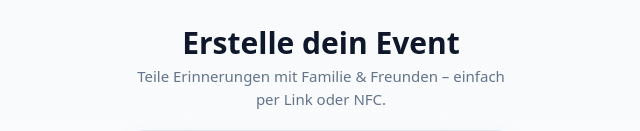
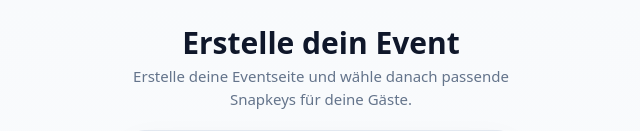
Before and after one commit to shakerkarim059-sketch/snapkey-site, a Next.js app: page /event in a window 1280 px wide. Shown: the top 131 px of the page, without its empty margins (319-959 px from the left). Built offline with nearby package versions, Linux system fonts and the light colour scheme.

Commit message:
Update page.js

```diff
--- a/app/event/page.js
+++ b/app/event/page.js
@@ -61,7 +61,7 @@ router.push(`/event/${result.event.slug}?setup=true`);
         <div style={styles.hero}>
           <h1 style={styles.title}>Erstelle dein Event</h1>
           <p style={styles.subtitle}>
-            Teile Erinnerungen mit Familie & Freunden – einfach per Link oder NFC.
+            Erstelle deine Eventseite und wähle danach passende Snapkeys für deine Gäste.
           </p>
         </div>
 
```
